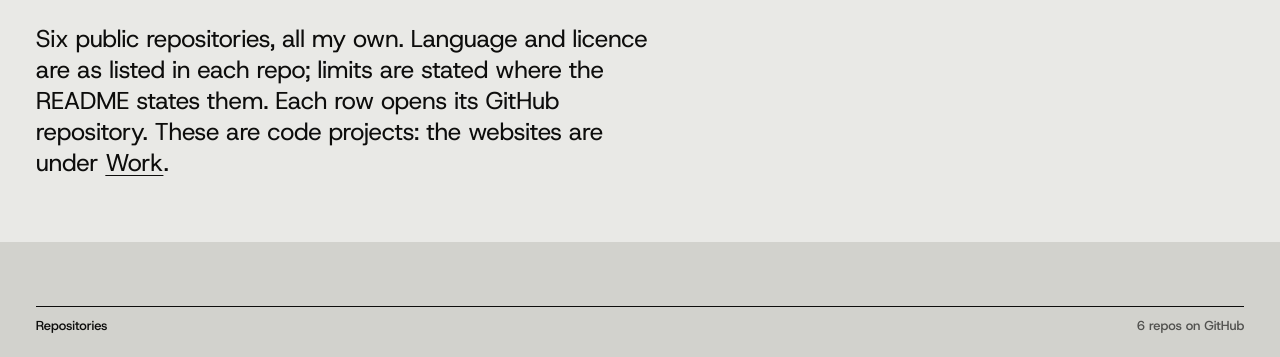
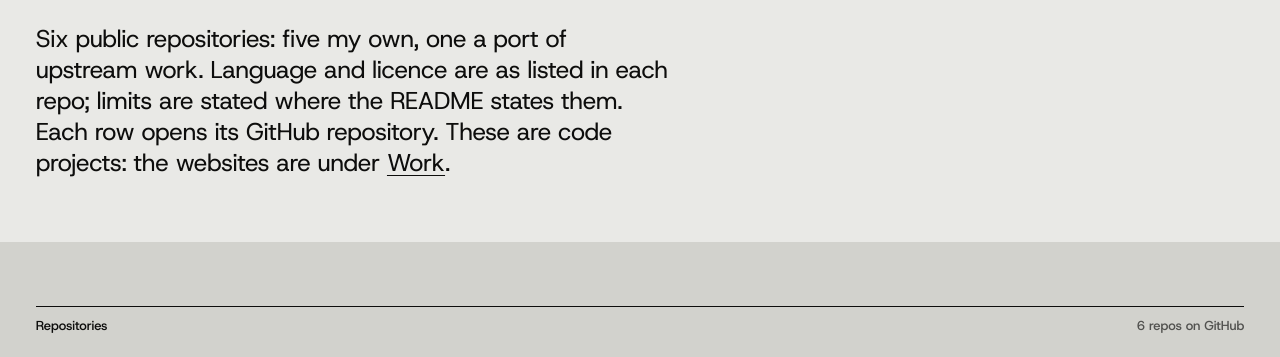
Before and after one commit to anhermon/anhermon.github.io, a plain HTML site: page code/index.html in a window 1280 px wide. Shown: the part 443-800 px from the top of the page. Drawn offline with Linux system fonts and the light colour scheme.

Commit message:
code: say one of the six repos is a port
Co-Authored-By: Claude Fable 5.2 <noreply@anthropic.com>

```diff
--- a/code/index.html
+++ b/code/index.html
@@ -134,7 +134,7 @@
 <section class="ph wrap work-pg">
   <p class="kick" data-r>Code</p>
   <h1 class="h1x" data-r style="--i:1">Open-source tools, with their limits.</h1>
-  <p class="ph-lede" data-r style="--i:2">Six public repositories, all my own. Language and licence are as listed in each repo; limits are stated where the README states them. Each row opens its GitHub repository. These are code projects: the websites are under <a href="/work/">Work</a>.</p>
+  <p class="ph-lede" data-r style="--i:2">Six public repositories: five my own, one a port of upstream work. Language and licence are as listed in each repo; limits are stated where the README states them. Each row opens its GitHub repository. These are code projects: the websites are under <a href="/work/">Work</a>.</p>
 </section>
 <section class="ix ix-code" id="index" data-ix aria-labelledby="h-ix">
     <div class="ix-bgs" aria-hidden="true"><div class="ix-bg" style="--bg:#D2D2CD"></div><div class="ix-bg" style="--bg:#D2D2CD"></div><div class="ix-bg" style="--bg:#D2D2CD"></div><div class="ix-bg" style="--bg:#D2D2CD"></div><div class="ix-bg" style="--bg:#D2D2CD"></div><div class="ix-bg" style="--bg:#D2D2CD"></div></div>
```
